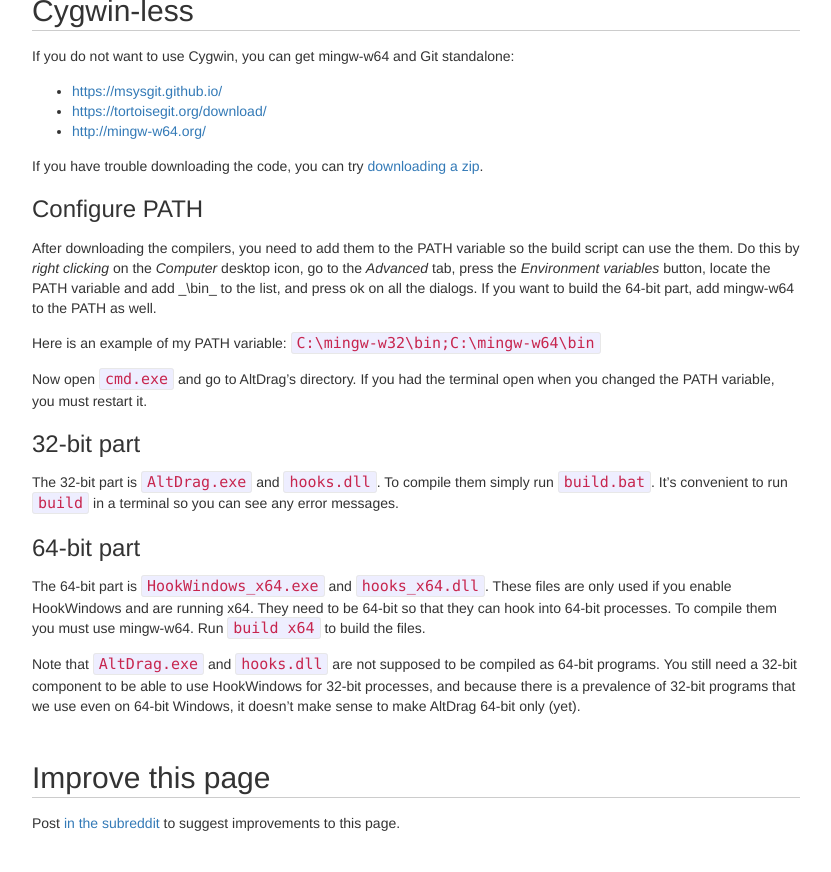
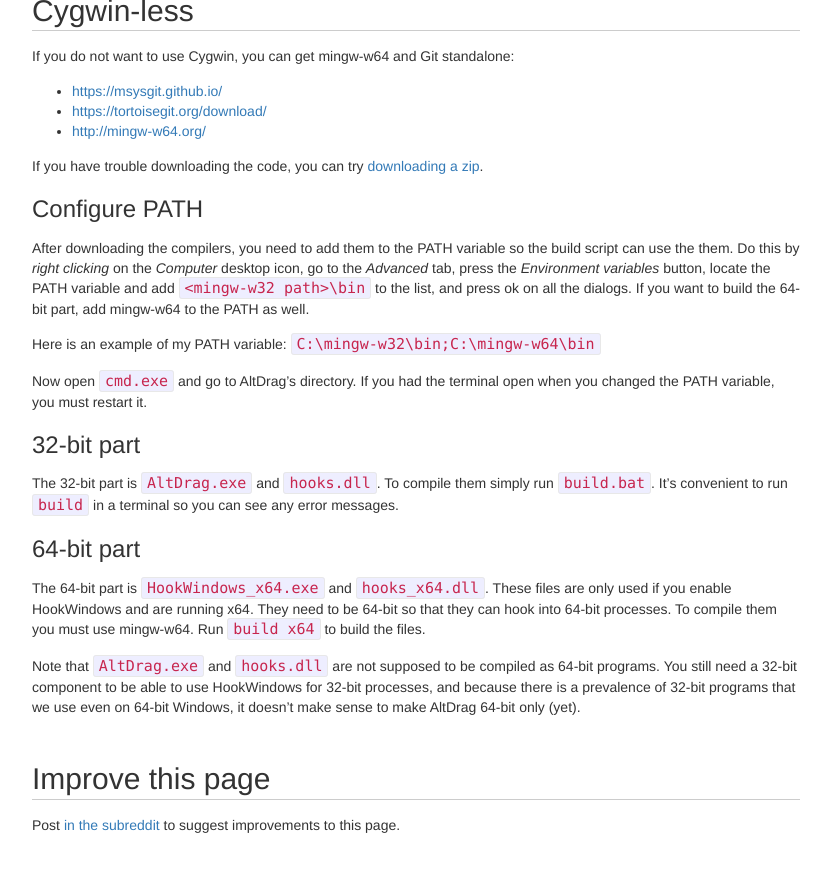
Before and after one commit to stefansundin/altdrag, a Jekyll site: the page built from doc/build.md, in a window 1280 px wide and 900 px high, scrolled down 1187 px. Shown: the top 872 px of the window, without its empty margins (224-1055 px from the left). Built offline with Jekyll 4.4.1, drawn with Linux system fonts in a browser that asks for light colours; comment, search, counter and statistics services are not loaded.

Commit message:
Fix "<mingw-w32 path>" not showing up.

```diff
--- a/doc/build.md
+++ b/doc/build.md
@@ -61,7 +61,7 @@
 
 ### Configure PATH
 
-After downloading the compilers, you need to add them to the PATH variable so the build script can use the them. Do this by _right clicking_ on the _Computer_ desktop icon, go to the _Advanced_ tab, press the _Environment variables_ button, locate the PATH variable and add _<mingw-w32 path>\bin_ to the list, and press ok on all the dialogs. If you want to build the 64-bit part, add mingw-w64 to the PATH as well.
+After downloading the compilers, you need to add them to the PATH variable so the build script can use the them. Do this by _right clicking_ on the _Computer_ desktop icon, go to the _Advanced_ tab, press the _Environment variables_ button, locate the PATH variable and add `<mingw-w32 path>\bin` to the list, and press ok on all the dialogs. If you want to build the 64-bit part, add mingw-w64 to the PATH as well.
 
 Here is an example of my PATH variable: `C:\mingw-w32\bin;C:\mingw-w64\bin`
 
```
